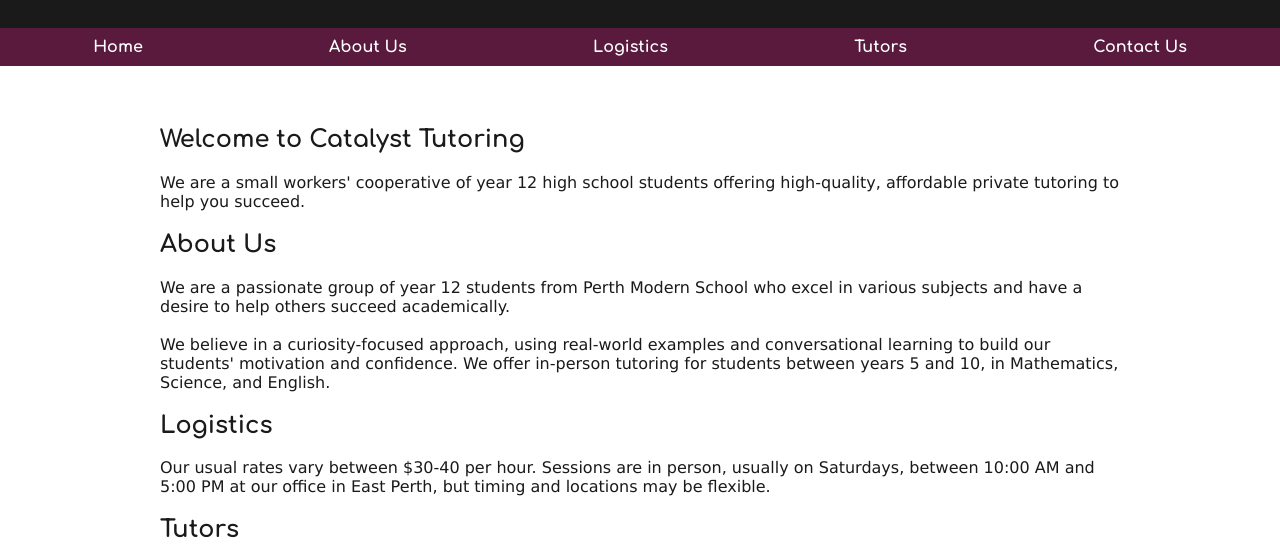
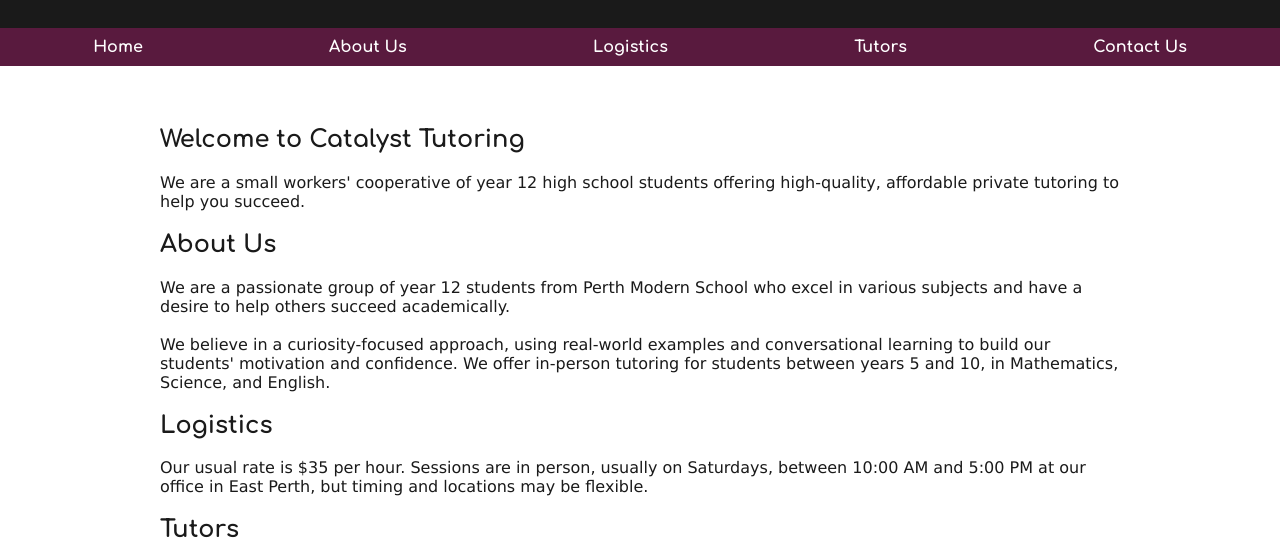
Before and after one commit to catalysttutoring/catalysttutoring.github.io, a plain HTML site: page index.html in a window 1280 px wide. Shown: the part 342-902 px from the top of the page. Drawn offline with Linux system fonts and the light colour scheme.

Commit message:
Update index.html

```diff
--- a/index.html
+++ b/index.html
@@ -193,7 +193,7 @@
 
     <section id="logistics">
       <h2>Logistics</h2>
-      <p>Our usual rates vary between $30-40 per hour. Sessions are in person, usually on Saturdays, between 10:00 AM and 5:00 PM at our office in East Perth, but timing and locations may be flexible.</p>
+      <p>Our usual rate is $35 per hour. Sessions are in person, usually on Saturdays, between 10:00 AM and 5:00 PM at our office in East Perth, but timing and locations may be flexible.</p>
     </section>
 
     <section id="tutors">
```
